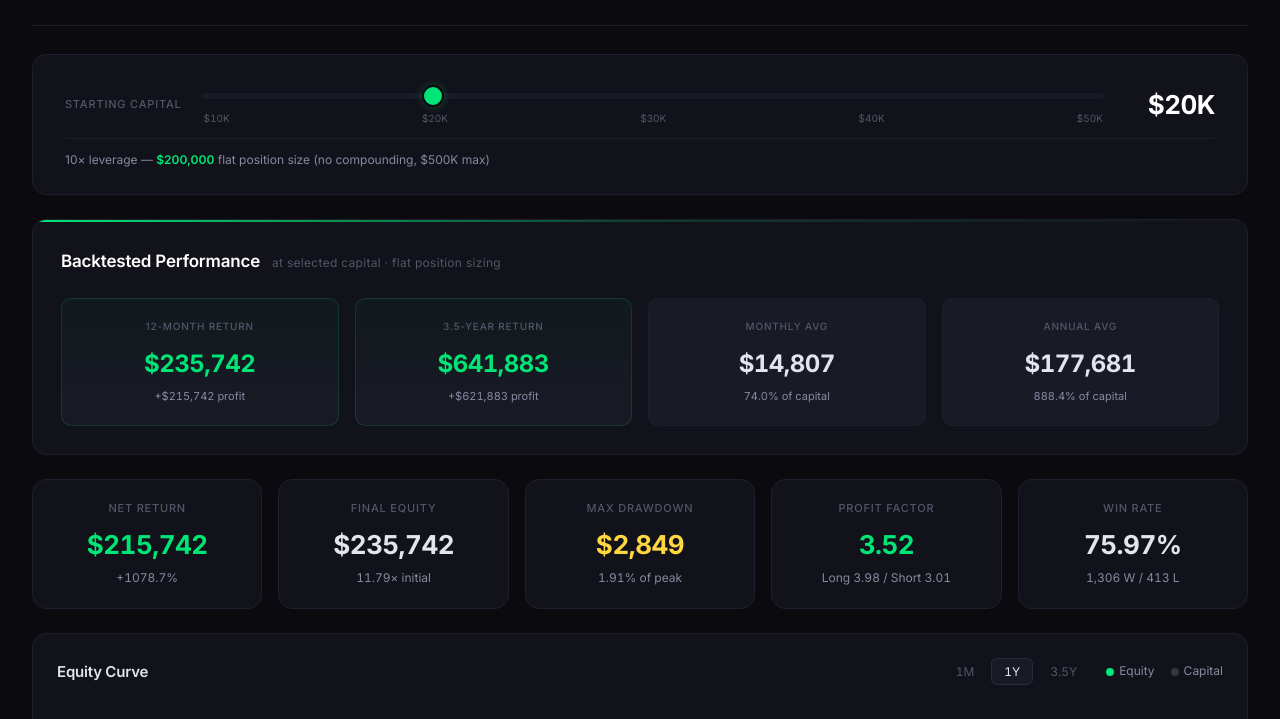
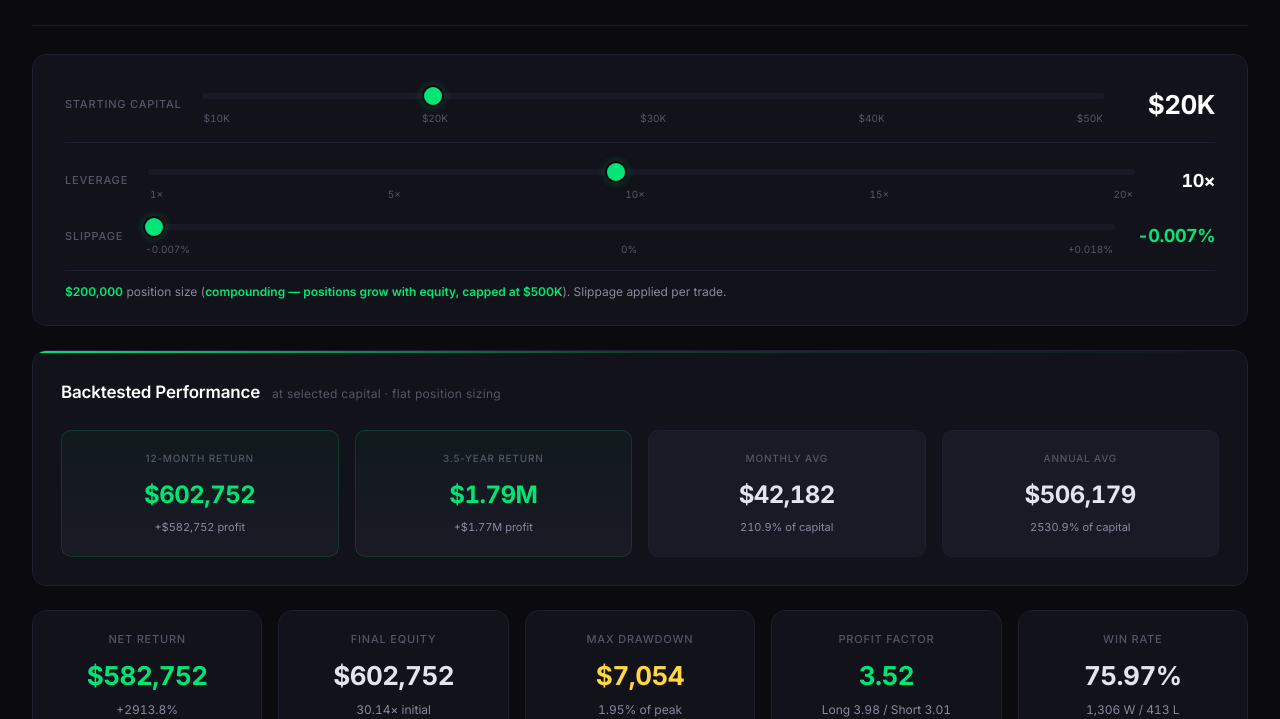
Before and after one commit to tradeordiex-arch/yasashi-explorer, a website: page index.html in a window 1280 px wide. Shown: the part 81-800 px from the top of the page. Drawn offline with Linux system fonts and the light colour scheme.

Commit message:
add leverage + slippage sliders

```diff
--- a/index.html
+++ b/index.html
@@ -307,8 +307,28 @@ tbody tr:hover { background:var(--blue-dim); }
       </div>
       <div class="slider-val" id="capDisplay">$20K</div>
     </div>
+    <div class="slider-row" style="margin-top:16px; padding-top:16px; border-top:1px solid var(--border);">
+      <div class="slider-label">Leverage</div>
+      <div class="slider-wrap">
+        <input type="range" id="levSlider" min="1" max="20" step="1" value="10">
+        <div class="slider-ticks">
+          <span>1×</span><span>5×</span><span>10×</span><span>15×</span><span>20×</span>
+        </div>
+      </div>
+      <div class="slider-val" id="levDisplay" style="font-size:18px; min-width:60px;">10×</div>
+    </div>
+    <div class="slider-row" style="margin-top:12px;">
+      <div class="slider-label">Slippage</div>
+      <div class="slider-wrap">
+        <input type="range" id="slipSlider" min="-0.007" max="0.018" step="0.001" value="-0.007">
+        <div class="slider-ticks">
+          <span>-0.007%</span><span>0%</span><span>+0.018%</span>
+        </div>
+      </div>
+      <div class="slider-val" id="slipDisplay" style="font-size:18px; min-width:80px;">-0.007%</div>
+    </div>
     <div class="leverage-note">
-      10× leverage &mdash; <span id="posSize">$200,000</span> flat position size (no compounding, $500K max)
+      <span id="posSize">$200,000</span> position size (<span id="levCompNote">compounding — positions grow with equity</span>). Slippage applied per trade.
     </div>
   </div>
 
@@ -403,8 +423,13 @@ const BASE_RETURN = 1.0787; // 107.87% return on position size per year
 
 // ── DOM refs ──
 const slider = document.getElementById('capSlider');
+const levSlider = document.getElementById('levSlider');
+const slipSlider = document.getElementById('slipSlider');
 const capDisplay = document.getElementById('capDisplay');
-const posSize = document.getElementById('posSize');
+const levDisplay = document.getElementById('levDisplay');
+const slipDisplay = document.getElementById('slipDisplay');
+const posSizeEl = document.getElementById('posSize');
+const levCompNote = document.getElementById('levCompNote');
 const canvas = document.getElementById('equityCanvas');
 const ctx = canvas.getContext('2d');
 let currentView = '1yr';
@@ -499,25 +524,46 @@ const MAX_POSITION = 500000; // never compound beyond $500K positions
 
 function update() {
   const cap = parseInt(slider.value);
-  const eff = Math.min(cap * 10, MAX_POSITION);
-  const scale = eff / BASE_POS;
+  const lev = parseInt(levSlider.value);
+  const slip = parseFloat(slipSlider.value) / 100; // e.g. -0.007% → -0.00007
 
   capDisplay.textContent = fmtK(cap);
-  posSize.textContent = '$' + eff.toLocaleString();
+  levDisplay.textContent = lev + '×';
+  slipDisplay.textContent = (slip * 100 >= 0 ? '+' : '') + (slip * 100).toFixed(3) + '%';
+  slipDisplay.style.color = slip <= 0 ? 'var(--green)' : 'var(--red)';
 
-  // Scale trades
+  const initPos = Math.min(cap * lev, MAX_POSITION);
+  posSizeEl.textContent = '$' + initPos.toLocaleString();
+  levCompNote.textContent = 'compounding — positions grow with equity, capped at $500K';
+
+  // Build equity curve with compounding leverage + slippage
+  // Each trade: PnL% from backtest applied to current position size
   const equityCurve = [cap];
+  let equity = cap;
   let peak = cap, maxDD = 0, maxDDPct = 0;
-  for (const [, pnl, cumPnl] of RAW) {
-    const eq = cap + cumPnl * scale;
-    equityCurve.push(eq);
-    if (eq > peak) peak = eq;
-    const dd = peak - eq;
+
+  for (let i = 0; i < RAW.length; i++) {
+    const tradePnl = RAW[i][1]; // PnL in $ on $250K positions
+    const tradePctReturn = tradePnl / BASE_POS; // % return on position
+
+    // Current position size: equity * leverage, capped at $500K
+    const currentPos = Math.min(equity * lev, MAX_POSITION);
+
+    // Apply trade return + slippage to current position
+    const dollarPnl = currentPos * (tradePctReturn - slip);
+    equity += dollarPnl;
+
+    equityCurve.push(equity);
+    if (equity > peak) peak = equity;
+    const dd = peak - equity;
     const ddPct = dd / peak;
     if (dd > maxDD) { maxDD = dd; maxDDPct = ddPct; }
   }
 
-  const finalEq = equityCurve[equityCurve.length - 1];
+  // For non-compounding calculations (tables, hero cards) use flat scale
+  const scale = initPos / BASE_POS;
+
+  const finalEq = equity;
   const netReturn = finalEq - cap;
   const returnPct = (netReturn / cap * 100);
 
@@ -530,10 +576,11 @@ function update() {
   document.getElementById('kpiDDPct').textContent = (maxDDPct * 100).toFixed(2) + '% of peak';
 
   // Monthly table (full 3.5 years)
+  const slipPerTrade = slip * BASE_POS; // slippage drag per trade in backtest units
   const mBody = document.getElementById('monthlyBody');
   mBody.innerHTML = '';
   for (const [mo, data] of fullMonthlyData) {
-    const pnl = data.pnl * scale;
+    const pnl = (data.pnl - slipPerTrade * data.trades) * scale;
     const ret = pnl / cap * 100;
     const cls = pctClass(pnl);
     mBody.innerHTML += `<tr>
@@ -548,7 +595,7 @@ function update() {
   const aBody = document.getElementById('annualBody');
   aBody.innerHTML = '';
   for (const [yr, data] of fullAnnualData) {
-    const pnl = data.pnl * scale;
+    const pnl = (data.pnl - slipPerTrade * data.trades) * scale;
     const ret = pnl / cap * 100;
     const cls = pctClass(pnl);
     aBody.innerHTML += `<tr>
@@ -559,9 +606,16 @@ function update() {
     </tr>`;
   }
 
-  // Backtested results — linear scaling, no compounding
-  const pnl12mo = netReturn; // already scaled
-  const pnl35yr = BT35_PNL * scale;
+  // Backtested results
+  const pnl12mo = netReturn; // compounded + slippage from curve
+  // 3.5yr: simulate compounding over 6,653 trades using avg trade return
+  const avgTradeReturn = BT35_PNL / BT35_TRADES / BASE_POS; // avg % per trade
+  let eq35 = cap;
+  for (let i = 0; i < BT35_TRADES; i++) {
+    const pos35 = Math.min(eq35 * lev, MAX_POSITION);
+    eq35 += pos35 * (avgTradeReturn - slip);
+  }
+  const pnl35yr = eq35 - cap;
   const monthlyAvg = pnl35yr / BT35_MONTHS;
   const annualAvg = monthlyAvg * 12;
 
@@ -781,6 +835,8 @@ function drawChart(curve, baseline, labels, projStartIdx) {
 
 // ── Events ──
 slider.addEventListener('input', update);
+levSlider.addEventListener('input', update);
+slipSlider.addEventListener('input', update);
 window.addEventListener('resize', update);
 update();
 </script>
```
